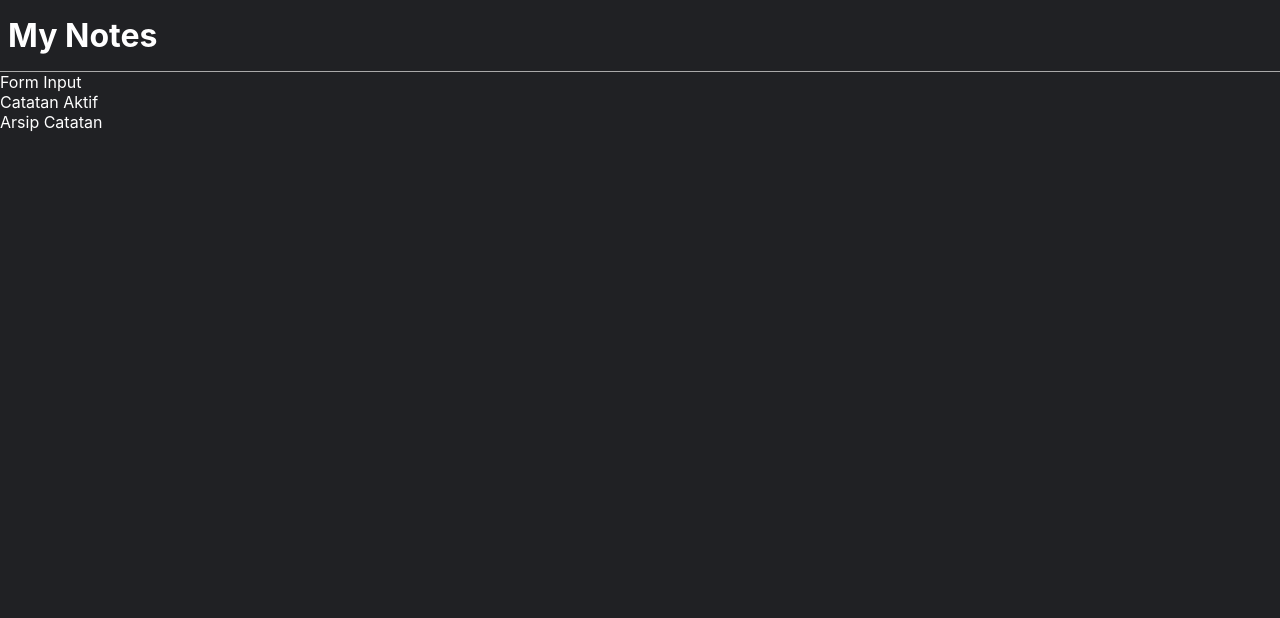
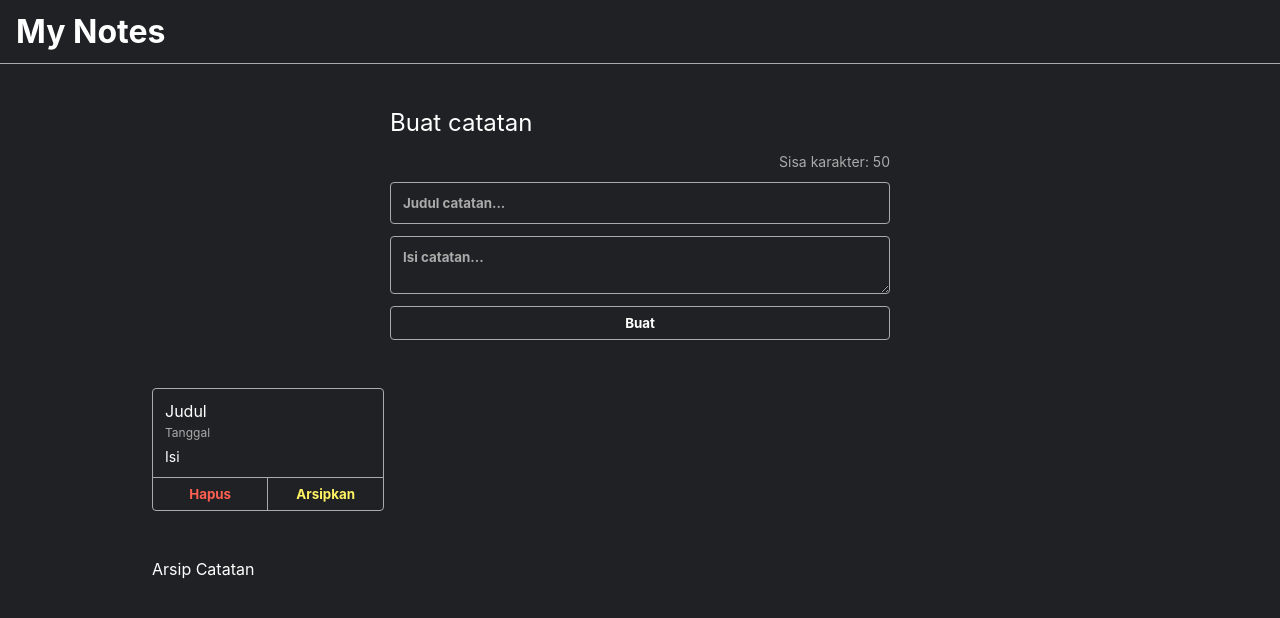
Before and after one commit to denbahrul/NotesApps, a React (Vite) app: page / in a window 1280 px wide. Shown: the top 618 px of the page. Built offline with nearby package versions, Linux system fonts and the light colour scheme.

Commit message:
membuat UI aplikasi

```diff
--- a/src/components/FormInput.jsx
+++ b/src/components/FormInput.jsx
@@ -0,0 +1,17 @@
+import React from "react";
+
+function FormInput() {
+    return (
+        <div className="note-input">
+            <h2 className="note-input__title">Buat catatan</h2>
+            <form className="note-input__body">
+                <p className="note-input__title__char-limit">Sisa karakter: 50</p>
+                <input type="text" placeholder="Judul catatan..."/>
+                <textarea type="text" placeholder="Isi catatan..."/>
+                <button type="submit">Buat</button>
+            </form>
+        </div>
+    )
+}
+
+export default FormInput;
--- a/src/components/Header.jsx
+++ b/src/components/Header.jsx
@@ -2,7 +2,7 @@ import React from "react";
 
 function Header () {
     return (
-        <div className="header">
+        <div className="note-app__header">
             <h1>My Notes</h1>
         </div>
     )
--- a/src/components/MainPage.jsx
+++ b/src/components/MainPage.jsx
@@ -1,13 +1,17 @@
 import React from "react";
 import Header from "./Header";
+import FormInput from "./FormInput";
+import NoteList from "./NotesList";
 
 function MainPage() {
     return (
         <div>
             <Header/>
-            <p>Form Input</p>
-            <p>Catatan Aktif</p>
-            <p>Arsip Catatan</p>
+            <div className="note-app__body">
+                <FormInput/>
+                <NoteList/>
+                <p>Arsip Catatan</p>
+            </div>
         </div>
     )
 }
--- /dev/null
+++ b/src/components/NoteItem.jsx
@@ -0,0 +1,19 @@
+import React from "react";
+
+function NoteItem() {
+    return (
+        <div className="note-item">
+            <div className="note-item__content">
+                <p className="note-item__title">Judul</p>
+                <p className="note-item__date">Tanggal</p>
+                <p className="note-item__body">Isi</p>
+            </div>
+            <div className="note-item__action">
+                <button className="note-item__delete-button">Hapus</button>
+                <button className="note-item__archive-button">Arsipkan</button>
+            </div>
+        </div>
+    )
+}
+
+export default NoteItem;
--- /dev/null
+++ b/src/components/NotesList.jsx
@@ -0,0 +1,12 @@
+import React from "react";
+import NoteItem from "./NoteItem";
+
+function NoteList() {
+    return(
+        <div className="notes-list">
+            <NoteItem/>
+        </div>
+    )
+}
+
+export default NoteList;
--- a/src/styles/style.css
+++ b/src/styles/style.css
@@ -2,12 +2,6 @@
   padding: 0;
   margin: 0;
   box-sizing: border-box;
-}
-
-.header {
-  padding: 16px 8px;
-  display: flex;
-  border-bottom: 1px solid #aaa;
 }
 
 body {
```
